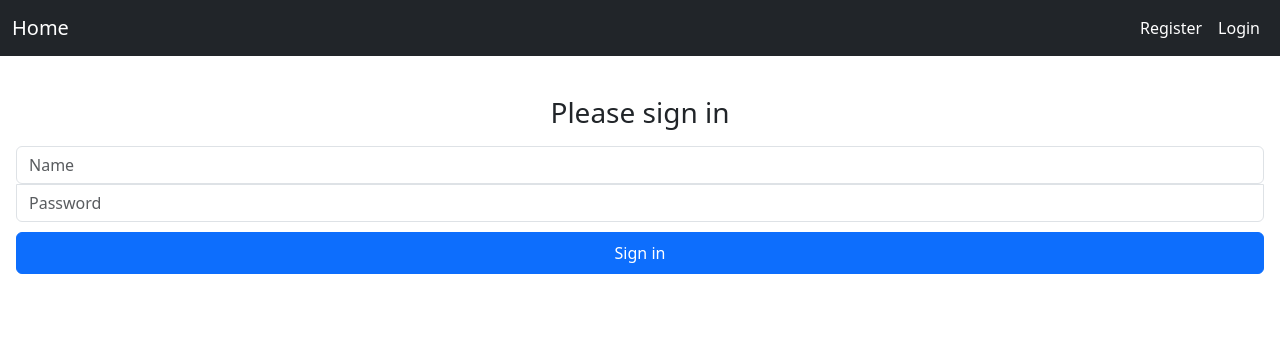
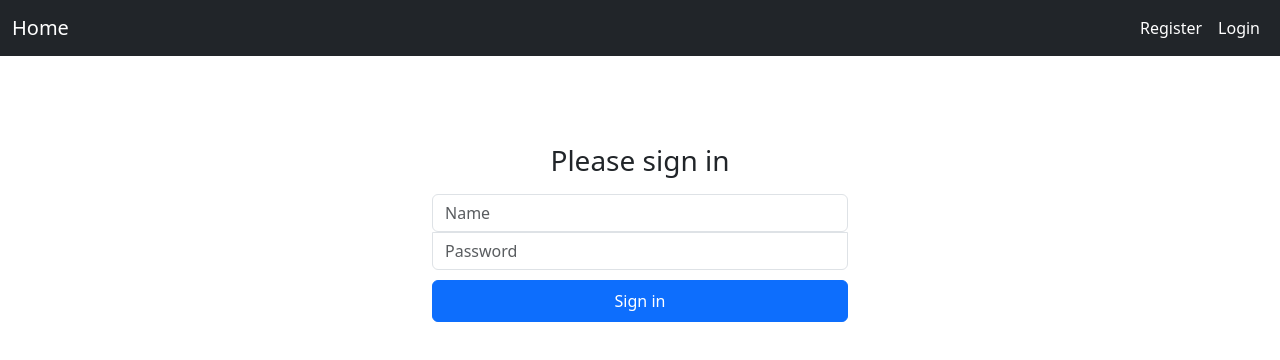
Before and after one commit to TheKTM1/CB-project-frontend, a Vue app: page /login in a window 1280 px wide. Shown: the top 360 px of the page. Built offline with nearby package versions, Linux system fonts and the light colour scheme.

Commit message:
Updated Login and Register views (fr this time)

```diff
--- a/src/views/LoginView.vue
+++ b/src/views/LoginView.vue
@@ -1,12 +1,16 @@
 <template>
-    <form @submit.prevent="submit">
-        <h1 class="h3 mb-3 fw-normal text-center">Please sign in</h1>
+    <div class="d-flex justify-content-center mt-5">
+        <div class="col-4">
+            <form @submit.prevent="submit">
+                <h3 class="h3 mb-3 fw-normal text-center">Please sign in</h3>
 
-        <input v-model="data.name" type="text" class="form-control" placeholder="Name" required>
-        <input v-model="data.password" type="password" class="form-control" placeholder="Password" required>
+                <input v-model="data.name" type="text" class="form-control" placeholder="Name" required>
+                <input v-model="data.password" type="password" class="form-control" placeholder="Password" required>
 
-        <button class="btn btn-primary w-100 py-2" type="submit">Sign in</button>
-    </form>
+                <button class="btn btn-primary w-100 py-2" type="submit">Sign in</button>
+            </form>
+        </div>
+    </div>
 </template>
 
 <script lang="ts">
--- a/src/views/RegisterView.vue
+++ b/src/views/RegisterView.vue
@@ -1,4 +1,6 @@
 <template>
+  <div class="d-flex justify-content-center mt-5">
+    <div class="col-4">
       <form @submit.prevent="submit">
           <h1 class="h3 mb-3 fw-normal text-center">Please sign up</h1>
 
@@ -7,6 +9,8 @@
 
           <button class="btn btn-primary w-100 py-2" type="submit">Submit</button>
         </form>
+      </div>
+    </div>
 </template>
 
 <script lang="ts">
```
Lines whose indentation alone changed are shown as unchanged.
